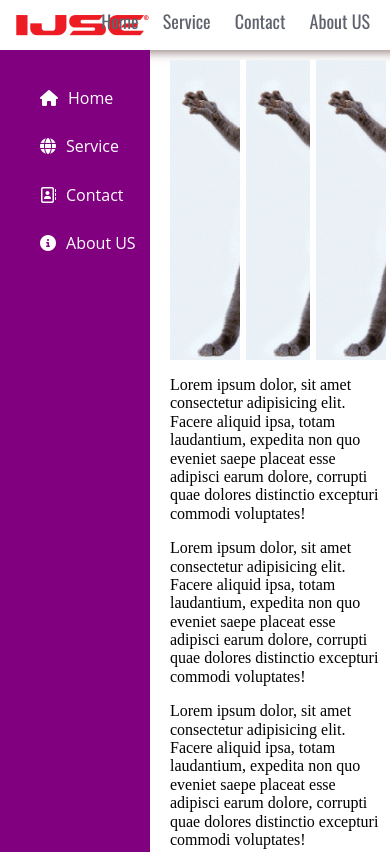
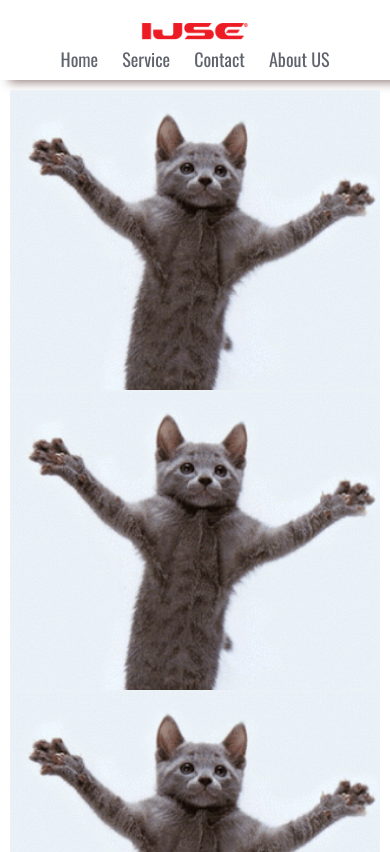
Before and after one commit to Dilshan-Dekumpitiya/CSS-Step-By-Step-Guide-To-Learn, a plain HTML site: page 13_Responsive_CSS/2.final-case.html in a window 390 px wide. Shown: the top 852 px of the page. Drawn offline with nearby package versions, Linux system fonts and the light colour scheme.

Commit message:
add responsive to final case

```diff
--- a/13_Responsive_CSS/assets/css/style.css
+++ b/13_Responsive_CSS/assets/css/style.css
@@ -78,31 +78,25 @@ main>nav>ul>li>a:hover {
 main>section>section {
     height: 300px;
     position: relative;
+    display: flex;
 }
 
 main>section>section>div {
-    position: absolute;
-    height: 100%;
-    width: calc(100%/3);
+    flex-grow: 1;
 
 }
 
 main>section>section>div:nth-child(1) {
-    left: 0;
     background: url("../img/giphy.gif");
     background-size: cover;
 }
 
 main>section>section>div:nth-child(2) {
-    border-left: 6px solid white;
-    left: calc(100%/3);
     background: url("../img/giphy.gif");
     background-size: cover;
 }
 
 main>section>section>div:nth-child(3) {
-    border-left: 6px solid white;
-    left: calc((100%/3)*2);
     background: url("../img/giphy.gif");
     background-size: cover;
 }
@@ -119,3 +113,64 @@ footer {
 }
 
 /* footer content end  */
+
+/* media queries */
+/* for mobile */
+@media all and (max-width:475px) {
+    header>img {
+        position: absolute;
+        margin: auto;
+        left: 0;
+        right: 0;
+        top: 0;
+        bottom: 0;
+        height: 40px;
+        bottom: 18px;
+    }
+    header>ul{
+       font-size: 18px;
+       left: 0;
+       right: 0;
+       bottom: 10px;
+       margin: auto;
+       padding-left: 0;
+       width: max-content;
+
+    }
+    header{
+        height: 80px;
+    }
+    main>nav{
+        display: none;
+    }
+    body>main>section{
+        margin: 0 0 0 0;
+    }
+    main>section>section{
+        flex-direction: column;
+        height: 900px;
+    }
+
+}
+
+/* for tablets */
+@media all and (min-width:425px) and (max-width:768px) {
+
+}
+
+
+/* for laptop */
+@media all and (min-width:768px) and (max-width:1024px) {
+
+}
+
+
+/* for laptop large */
+@media all and (min-width:1024px) and (max-width:1440px) {
+
+}
+
+/* for 4K */
+@media all and (min-width:1440px) and (max-width:2560px) {
+
+}
```
